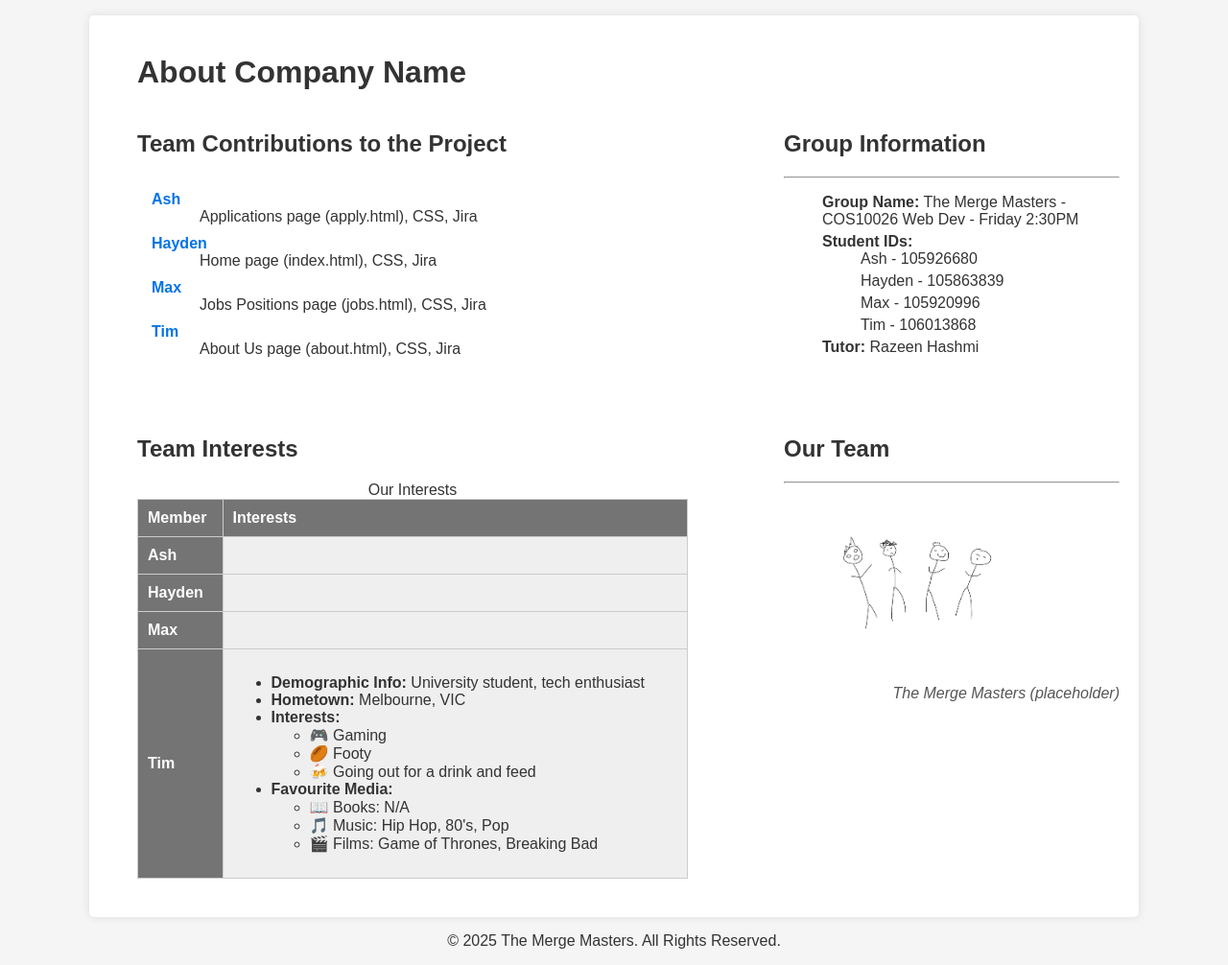
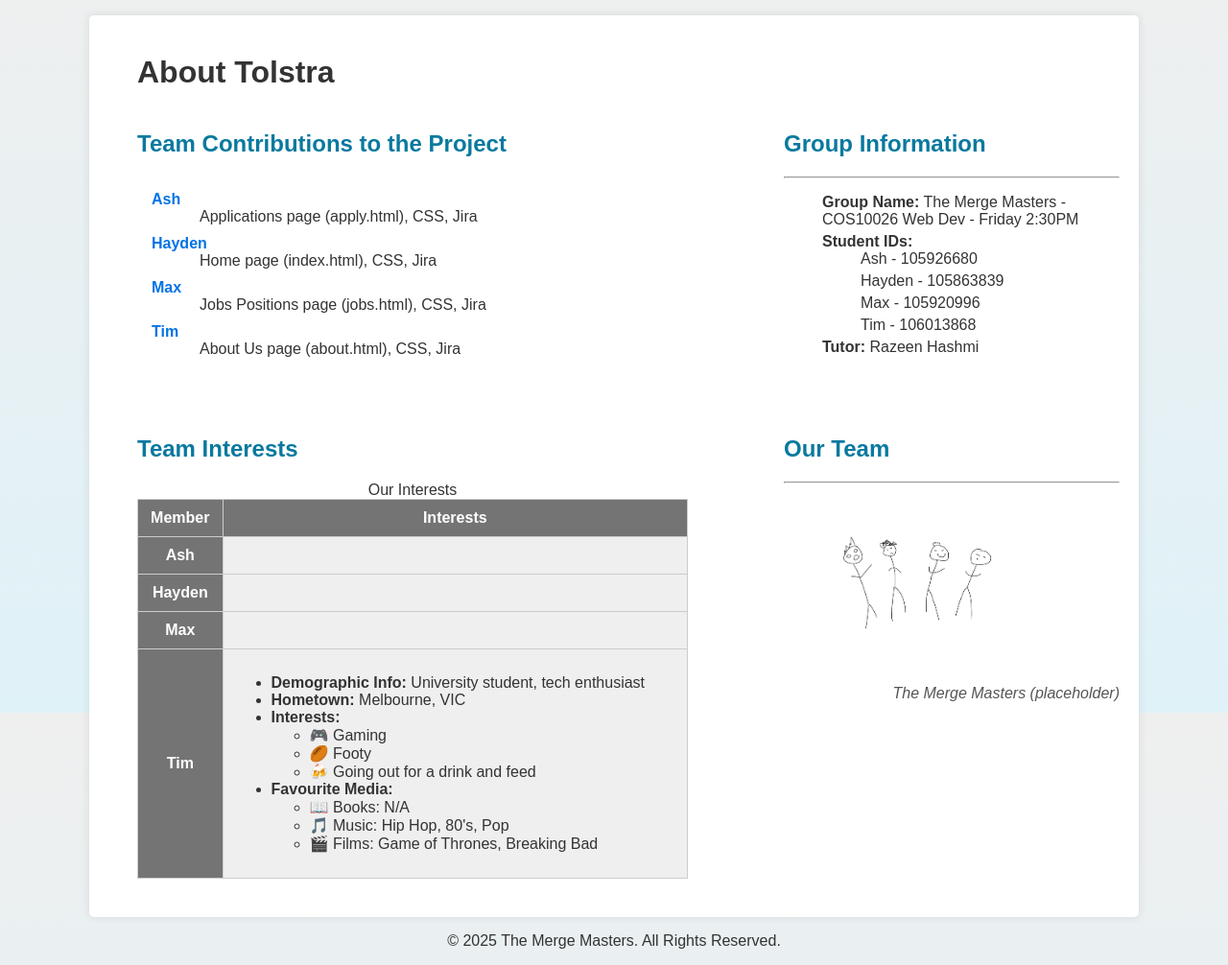
Before and after one commit to AshKmo/cos10026-part2, a PHP site: page /about.html in a window 1280 px wide. Shown: the part 57-1063 px from the top of the page at 96% size. Run offline with PHP 8.4, Linux system fonts and the light colour scheme.

Commit message:
added class identifier to interests table. added gradient background. added on hover effect to table

```diff
--- a/about.html
+++ b/about.html
@@ -43,7 +43,7 @@
 
 		<!-- define the main body content of the page -->
 		<main>
-			<h1>About Company Name</h1>
+			<h1>About Tolstra</h1>
 
 			<div class="container">
 				<section id="team-contributions">
@@ -82,7 +82,7 @@
 				<section id="team-interests">
 					<h2>Team Interests</h2>
 
-						<table>
+						<table class="interests">
 							<caption>Our Interests</caption>
 							<tr>
 								<th>Member</th>
--- a/styles/about-styles.css
+++ b/styles/about-styles.css
@@ -1,5 +1,7 @@
 body {
-    background-color:whitesmoke;
+    background-image: linear-gradient(to bottom, #efefef, #dff2f8);
+    background-size: cover;
+    background-attachment: fixed;
     font-family: Arial, sans-serif;
     margin: 0;
     padding: 0;
@@ -31,7 +33,7 @@
 }
 
 nav ul li a:hover {
-    color: #afccff;
+    color: #dff2f8;
 }
 
 main {
@@ -43,6 +45,10 @@
     box-shadow: 0px 0px 10px rgba(0, 0, 0, 0.1);
     border-radius: 5px;
     overflow: hidden;
+}
+
+h2 {
+    color: rgb(9, 121, 159);
 }
 
 section {
@@ -68,32 +74,33 @@
     padding-left: 10px;
 }
 
-table {
+.interests {
     width: 100%;
     border-collapse: collapse;
     margin-top: 10px;
 }
 
-table, th, td {
+.interests, .interests th, .interests td {
     border: 1px solid #ccc;
 }
 
-th, td {
+.interests th, .interests td {
     padding: 10px;
     text-align: left;
 }
 
-th {
+.interests th {
     background: #747474;
     color: white;
+    text-align: center;
 }
 
-td {
+.interests td {
     background-color: #efefef;
 }
 
-td:hover {
-    background-image: linear-gradient(to bottom right, #efefef, #c5ebf5);
+.interests td:hover {
+    background-image: linear-gradient(to bottom right, #efefef, #cfe9f0);
 }
 
 figure {
```
